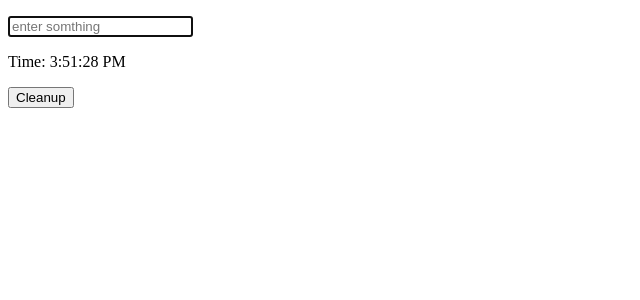
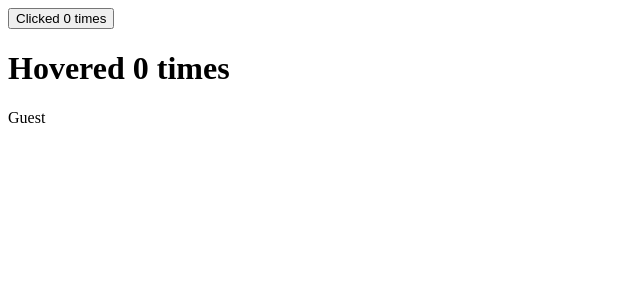
Before and after one commit to Muhammad-Riyead-Rahman/react-tutorials, a React (Create React App) app in the folder my-app/: page / in a window 1280 px wide. Shown: the top 300 px of the page, without its empty margins (0-640 px from the left). Built offline with nearby package versions, Linux system fonts and the light colour scheme.

Commit message:
renderProps Pattern

```diff
--- a/my-app/src/App.js
+++ b/my-app/src/App.js
@@ -1,11 +1,33 @@
-import Form from "./Components/Form";
-import Time from './Components/Time';
+import ClickCounter from './Components/ClickCounter';
+import Counter from './Components/Counter';
+import HoverCounter from './Components/HoverCounter';
+import User from './Components/User';
 
 function App() {
   return (
-    <div className='App'>
-      <Form />
-      <Time />
+    <div className="app">
+
+      {/* first step */}
+      {/* <Counter>
+        render={(counter, incrementCount) => (
+          <ClickCounter count={counter} incrementCount={incrementCount} />
+        )}
+      </Counter> */}
+
+      <Counter>
+        {(counter, incrementCount) => (
+          <ClickCounter count={counter} incrementCount={incrementCount} />
+        )}
+      </Counter>
+
+      <Counter>
+        {(counter, incrementCount) => (
+          <HoverCounter count={counter} incrementCount={incrementCount} />
+        )}
+      </Counter>
+
+      <User render={(isLoggedIn) => (isLoggedIn ? 'Riyead Rahman' : 'Guest')} />
+
     </div>
   );
 }
--- /dev/null
+++ b/my-app/src/Components/ClickCounter.js
@@ -0,0 +1,11 @@
+import React from 'react';
+
+export default function ClickCounter({ count, incrementCount }) {
+    return (
+        <div>
+            <button type="button" onClick={incrementCount}>
+                Clicked {count} times
+            </button>
+        </div>
+    );
+}
--- /dev/null
+++ b/my-app/src/Components/Counter.js
@@ -0,0 +1,24 @@
+import React from 'react';
+
+class Counter extends React.Component {
+    state = {
+        count: 0,
+    };
+
+    incrementCount = () => {
+        this.setState((prevState) => ({ count: prevState.count + 1 }));
+    };
+
+    render() {
+        //first step;
+        // const { render } = this.props;
+        // const { count } = this.state;
+        // return render(count, this.incrementCount);
+
+        const { children } = this.props;
+        const { count } = this.state;
+        return children(count, this.incrementCount);
+    }
+}
+
+export default Counter;
--- /dev/null
+++ b/my-app/src/Components/HoverCounter.js
@@ -0,0 +1,9 @@
+import React from 'react';
+
+export default function HoverCounter({ count, incrementCount }) {
+    return (
+        <div>
+            <h1 onMouseOver={incrementCount}>Hovered {count} times</h1>
+        </div>
+    );
+}
--- /dev/null
+++ b/my-app/src/Components/User.jsx
@@ -0,0 +1,3 @@
+export default function User({ render }) {
+  return render(false);
+}
```
